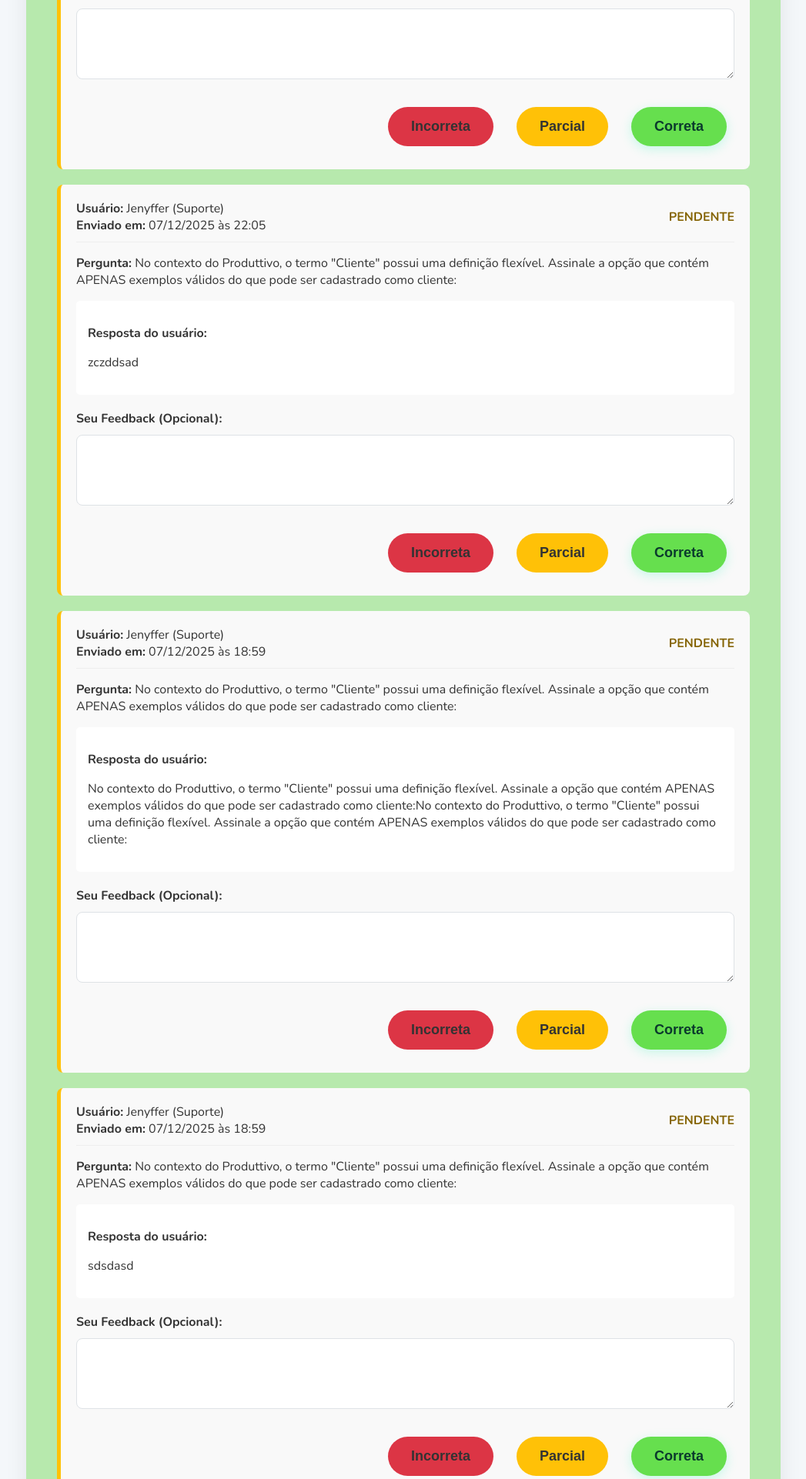
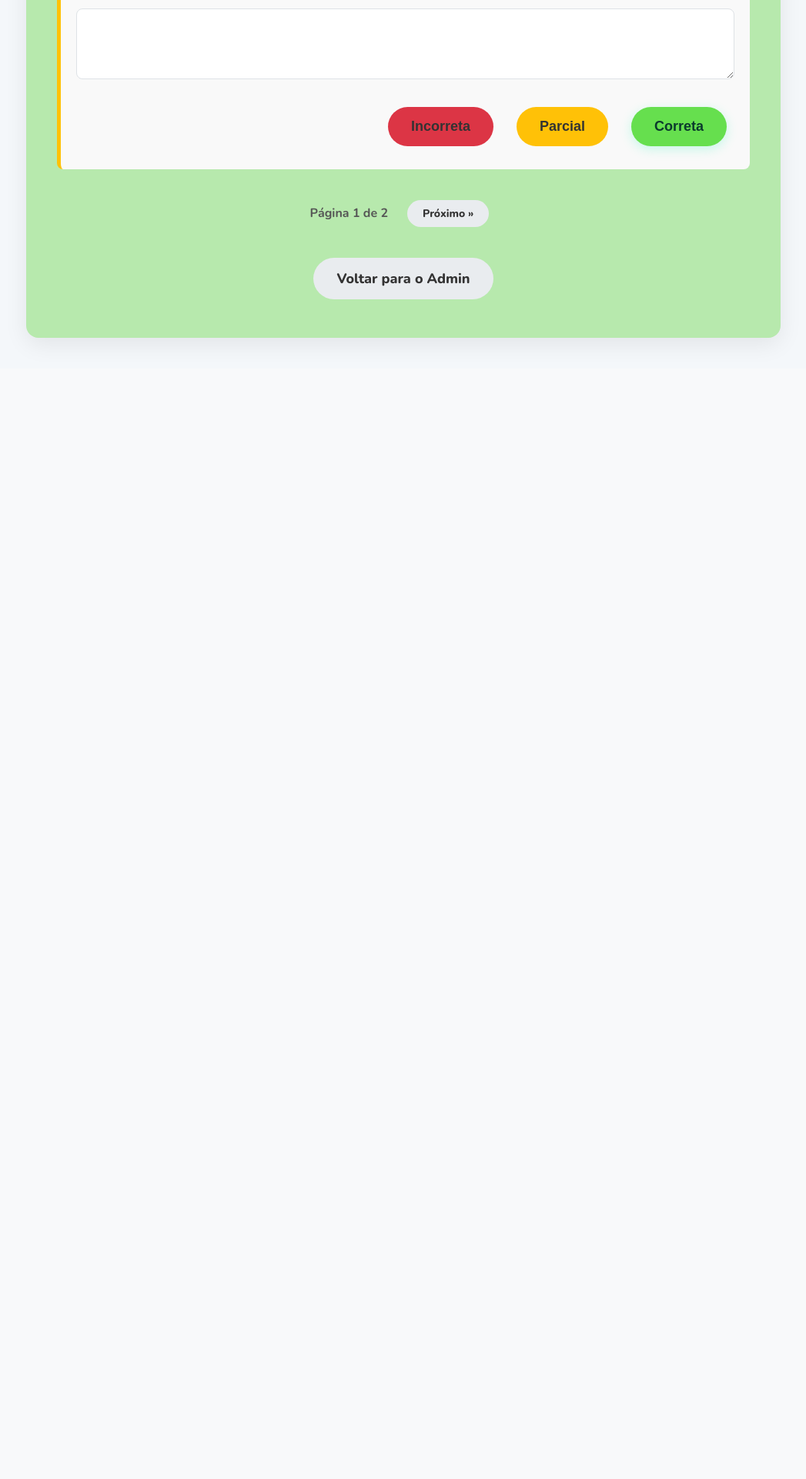
Before and after one commit to cyyzone/quiz_empresa, a Flask app: page /admin/correcoes in a window 1280 px wide. Shown: the part 2914-4836 px from the top of the page at 77% size, without its empty margins (116-1163 px from the left). After the commit the page ends 3363 px from the top, so only its background shows below. Run offline with Flask 3, Linux system fonts and the light colour scheme; a user stored in the database is signed in.

Commit message:
Adiciona paginação 2

```diff
--- a/app.py
+++ b/app.py
@@ -1062,20 +1062,33 @@ def excluir_pergunta(pergunta_id):
     flash('Pergunta e todas as suas respostas foram excluídas com sucesso.', 'success')
     return redirect(url_for('pagina_admin'))
 
+# Em app.py
+
 @app.route('/admin/correcoes')
 def pagina_correcoes():
     if not session.get('admin_logged_in'): return redirect(url_for('pagina_admin'))
+
     usuarios_disponiveis = Usuario.query.order_by(Usuario.nome).all()
     usuario_selecionado_id = request.args.get('usuario_id', type=int)
     status_selecionado = request.args.get('status', 'pendente')
+
+    # --- NOVO: Configuração da página atual ---
+    page = request.args.get('page', 1, type=int)
+    per_page = 5  # Define quantas respostas aparecem por página
+
     query = Resposta.query.join(Pergunta).filter(Pergunta.tipo == 'discursiva')
+
     if status_selecionado != 'todos':
         query = query.filter(Resposta.status_correcao == status_selecionado)
     if usuario_selecionado_id:
         query = query.filter(Resposta.usuario_id == usuario_selecionado_id)
-    respostas_filtradas = query.join(Usuario).order_by(Resposta.data_resposta.desc()).all()
+
+    # --- ALTERADO: Usando .paginate() em vez de .all() ---
+    # Guardamos o objeto de paginação na variável 'respostas_pagination'
+    respostas_pagination = query.join(Usuario).order_by(Resposta.data_resposta.desc()).paginate(page=page, per_page=per_page, error_out=False)
+
     return render_template('correcoes.html',
-                           respostas=respostas_filtradas,
+                           respostas=respostas_pagination, # Passamos o objeto paginado
                            usuarios_disponiveis=usuarios_disponiveis,
                            usuario_selecionado_id=usuario_selecionado_id,
                            status_selecionado=status_selecionado)
--- a/templates/correcoes.html
+++ b/templates/correcoes.html
@@ -39,7 +39,7 @@
 
     <hr style="margin: 30px 0;">
 
-    {% for resposta in respostas %}
+    {% for resposta in respostas.items %}
     <div style="background-color: #f9f9f9; padding: 20px; border-radius: 8px; margin-bottom: 20px; border-left: 5px solid {{ '#ffc107' if resposta.status_correcao == 'pendente' else '#28a745' if resposta.status_correcao == 'correto' else '#fd7e14' if resposta.status_correcao == 'parcialmente_correto' else '#dc3545' }};">
 
         <div style="display: flex; justify-content: space-between; align-items: center; border-bottom: 1px solid #eee; padding-bottom: 10px; margin-bottom: 15px;">
@@ -128,6 +128,28 @@
     </div>
     {% endfor %}
 
+    {% if respostas.pages > 1 %}
+    <div style="margin-top: 30px; text-align: center; display: flex; justify-content: center; gap: 15px; align-items: center;">
+
+        {% if respostas.has_prev %}
+            <a href="{{ url_for('pagina_correcoes', page=respostas.prev_num, usuario_id=usuario_selecionado_id, status=status_selecionado) }}" class="btn btn-secondary" style="padding: 8px 20px; font-size: 14px;">
+                &laquo; Anterior
+            </a>
+        {% endif %}
+
+        <span style="font-weight: bold; color: #555;">
+            Página {{ respostas.page }} de {{ respostas.pages }}
+        </span>
+
+        {% if respostas.has_next %}
+            <a href="{{ url_for('pagina_correcoes', page=respostas.next_num, usuario_id=usuario_selecionado_id, status=status_selecionado) }}" class="btn btn-secondary" style="padding: 8px 20px; font-size: 14px;">
+                Próximo &raquo;
+            </a>
+        {% endif %}
+
+    </div>
+    {% endif %}
+
     <div style="text-align: center; margin-top: 20px;">
         <a href="{{ url_for('pagina_admin') }}" class="btn btn-secondary">Voltar para o Admin</a>
     </div>
```
Also changed, not shown: instance/quiz.db.
